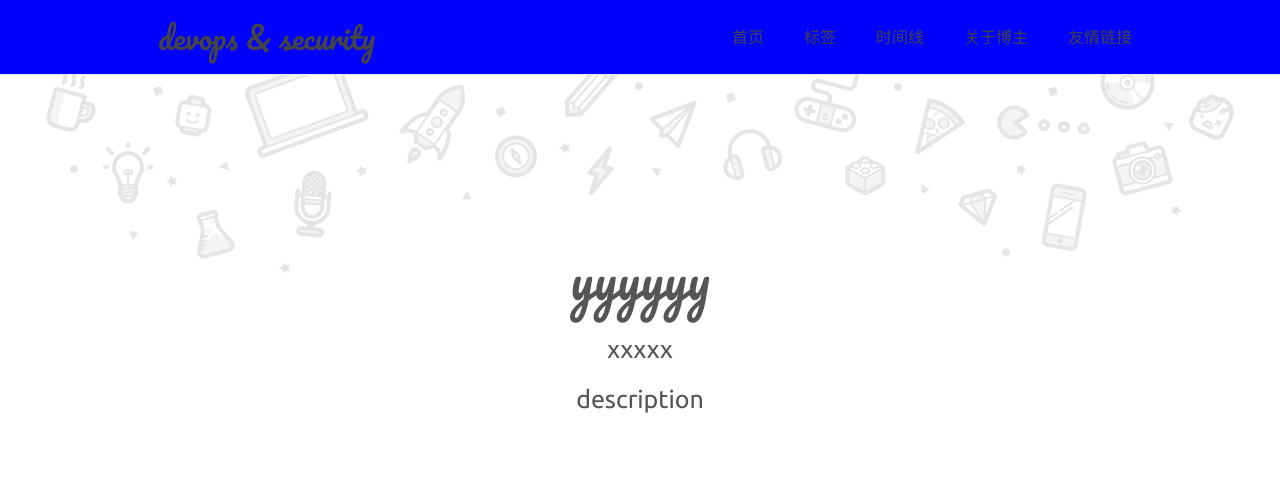
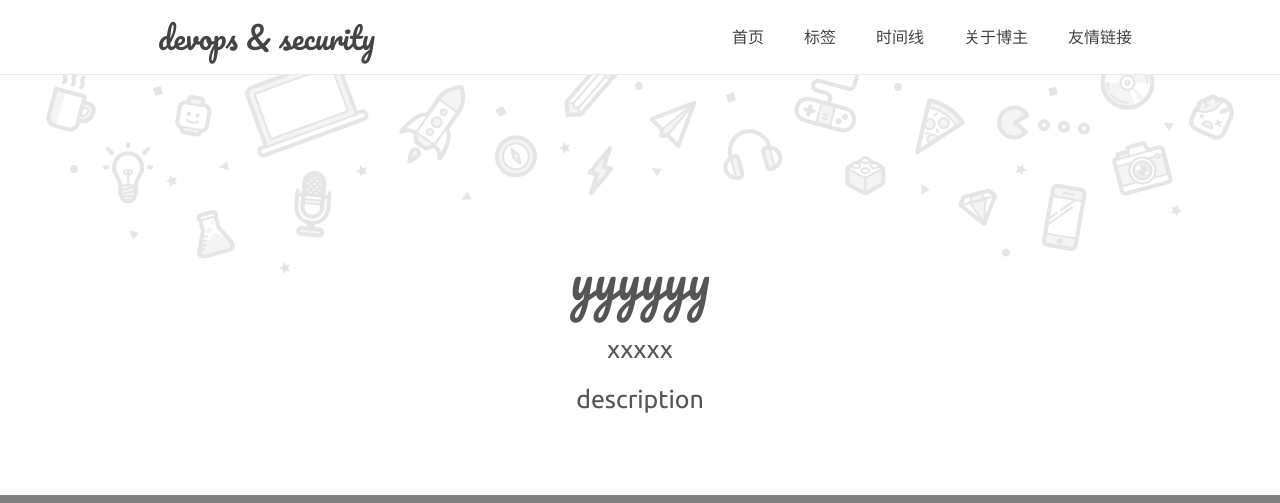
Before and after one commit to e01-cry/e01-cry.github.io, a Jekyll site: the page built from index.html, in a window 1280 px wide. Shown: the top 503 px of the page. Built offline with Jekyll 4.4.1, drawn with Linux system fonts in a browser that asks for light colours.

Commit message:
update blog

```diff
--- a/assets/css/style.css
+++ b/assets/css/style.css
@@ -3,10 +3,10 @@ html,body,ul,li,div,header,nav,main,footer{
     padding: 0;
 }
 html{
-    background-image: url(/assets/bak.svg);
+    /*background-image: url(/assets/bak.svg);*/
     /*background-size: 100%;*/
     background-position: center;
-    /*background-color: white;*/
+    background-color: grey;
     font-family: Ubuntu;
 }
 /*html::-webkit-scrollbar{
@@ -18,7 +18,7 @@ a{
 #index-header{
     width: 100%;
     height: 75px;
-    background-color: blue;
+    background-color: white;
     border-bottom: 1px solid #e7eaf1;
     -webkit-box-sizing: border-box;
             box-sizing: border-box;
```
